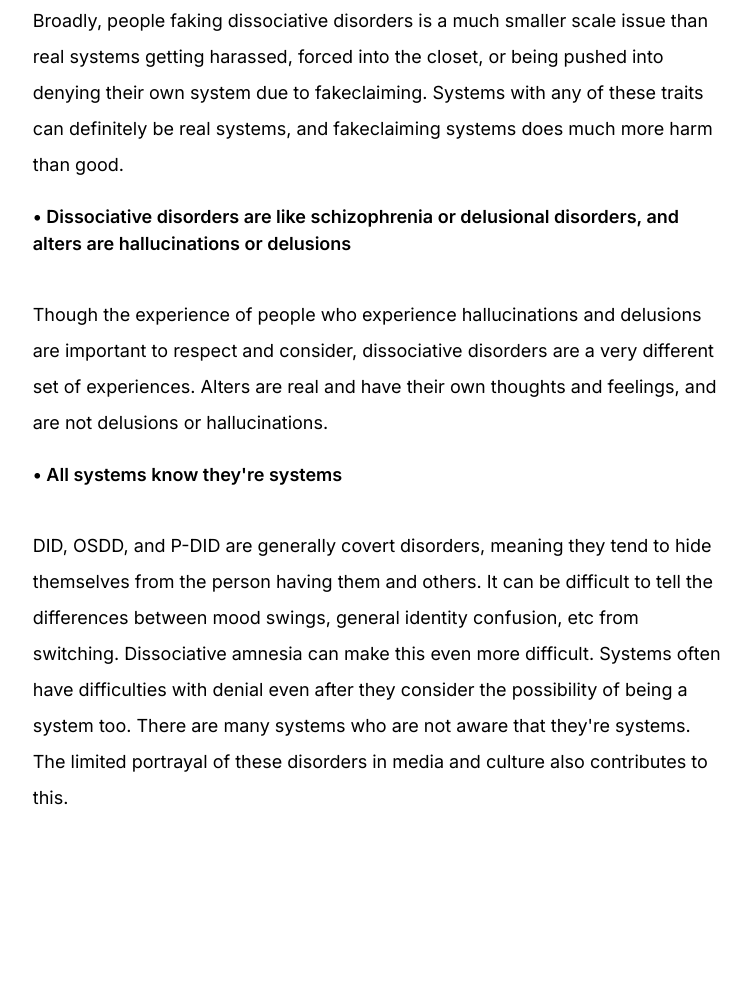
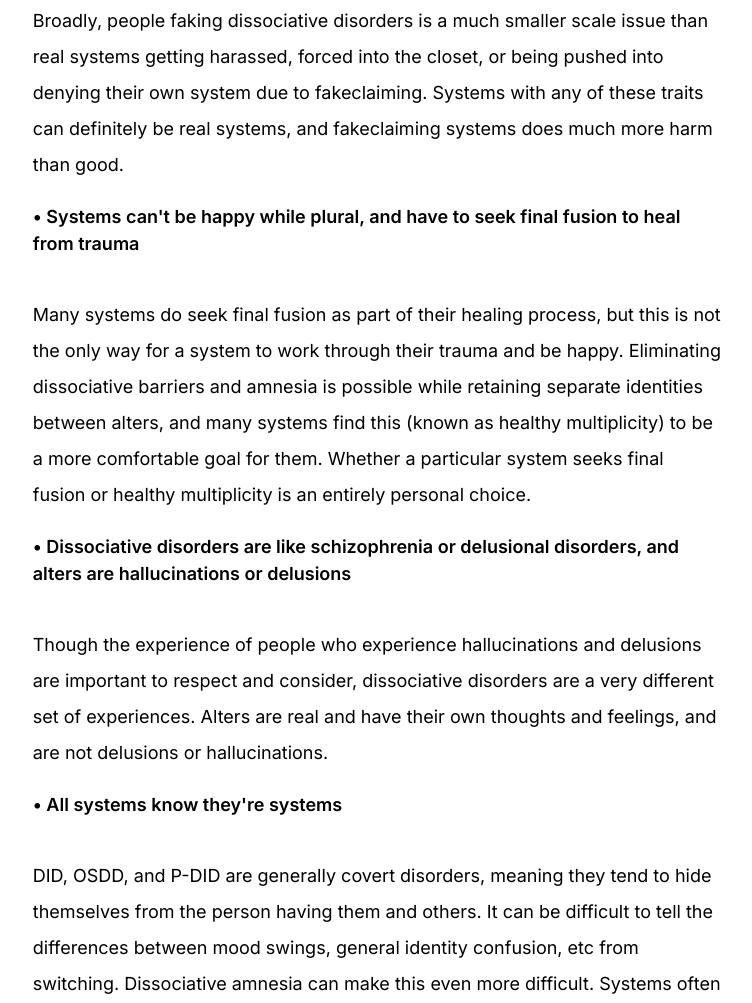
Before and after one commit to sys-resources/sys-resources.github.io, a plain HTML site: page myths.html in a window 1280 px wide. Shown: the part 1100-2103 px from the top of the page, without its empty margins (263-1015 px from the left). Drawn offline with nearby package versions, Linux system fonts and the light colour scheme.

Commit message:
Update myths.html

```diff
--- a/myths.html
+++ b/myths.html
@@ -45,6 +45,8 @@
                     <span class="ds-pr-info">• Systems with X trait are all faking and we should call them out</span>
                     <p>This is often targeted towards systems with many introjects, systems with large alter counts, systems who do or don't switch often/openly, systems who consider their alters more or less separate than "typical"</p>
                     <p>Broadly, people faking dissociative disorders is a much smaller scale issue than real systems getting harassed, forced into the closet, or being pushed into denying their own system due to fakeclaiming. Systems with any of these traits can definitely be real systems, and fakeclaiming systems does much more harm than good.</p>
+                    <span class="ds-pr-info">• Systems can't be happy while plural, and have to seek final fusion to heal from trauma</span>
+                    <p>Many systems do seek final fusion as part of their healing process, but this is not the only way for a system to work through their trauma and be happy. Eliminating dissociative barriers and amnesia is possible while retaining separate identities between alters, and many systems find this (known as healthy multiplicity) to be a more comfortable goal for them. Whether a particular system seeks final fusion or healthy multiplicity is an entirely personal choice.</p>
                     <span class="ds-pr-info">• Dissociative disorders are like schizophrenia or delusional disorders, and alters are hallucinations or delusions</span>
                     <p>Though the experience of people who experience hallucinations and delusions are important to respect and consider, dissociative disorders are a very different set of experiences. Alters are real and have their own thoughts and feelings, and are not delusions or hallucinations.</p>
                     <span class="ds-pr-info">• All systems know they're systems</span>
```
